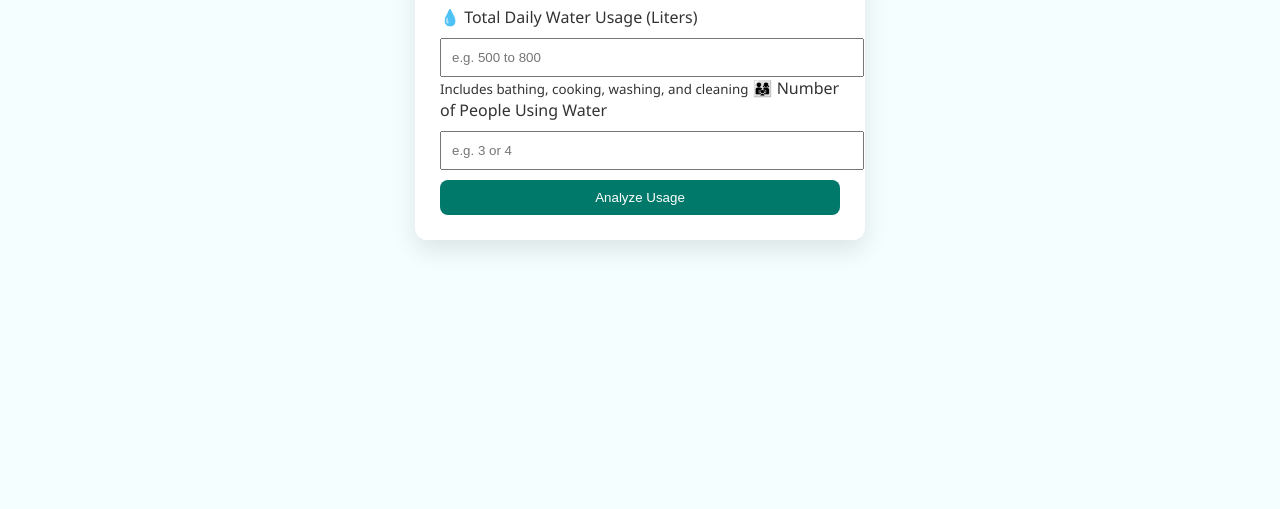
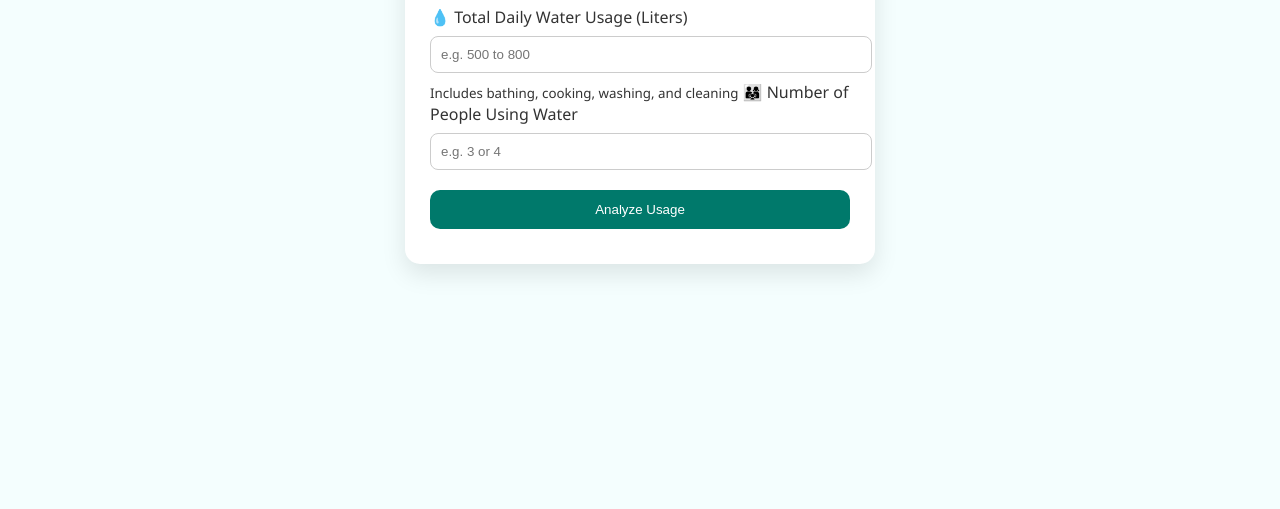
Before and after one commit to Lohith-K19/AI-Water-Usage-Advisor, a plain HTML site: page advisor.html in a window 1280 px wide. Shown: the part 291-800 px from the top of the page. Drawn offline with Linux system fonts and the light colour scheme.

Commit message:
Update style.css

```diff
--- a/style.css
+++ b/style.css
@@ -5,6 +5,7 @@ body {
     color: #333;
 }
 
+/* NAVBAR */
 .navbar {
     background: #00796b;
     color: white;
@@ -21,6 +22,7 @@ body {
     font-weight: 500;
 }
 
+/* HERO */
 .hero {
     text-align: center;
     padding: 80px 20px;
@@ -47,6 +49,7 @@ body {
     text-decoration: none;
 }
 
+/* SECTIONS */
 .section {
     padding: 50px 80px;
 }
@@ -55,36 +58,51 @@ body {
     background: #e0f7fa;
 }
 
+/* AI CARD */
 .container {
-    width: 400px;
+    width: 420px;
     margin: 40px auto;
     background: white;
     padding: 25px;
-    border-radius: 12px;
+    border-radius: 15px;
     box-shadow: 0 10px 25px rgba(0,0,0,0.1);
 }
 
-input, button {
+input {
     width: 100%;
     padding: 10px;
-    margin-top: 10px;
+    margin: 8px 0;
+    border-radius: 8px;
+    border: 1px solid #ccc;
 }
 
 button {
+    width: 100%;
+    padding: 12px;
+    margin-top: 12px;
     background: #00796b;
     color: white;
     border: none;
-    border-radius: 8px;
+    border-radius: 10px;
     cursor: pointer;
 }
 
+/* ERROR */
+#error {
+    margin-top: 10px;
+    color: #c62828;
+    font-weight: bold;
+}
+
+/* RESULT */
 #result {
-    margin-top: 20px;
+    margin-top: 15px;
     padding: 12px;
-    border-radius: 8px;
+    border-radius: 10px;
     display: none;
 }
 
+/* FOOTER */
 footer {
     text-align: center;
     padding: 15px;
```
